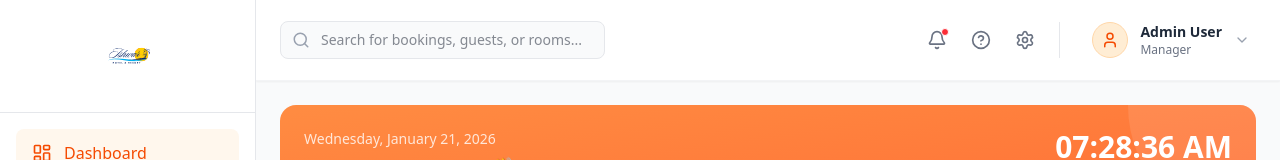
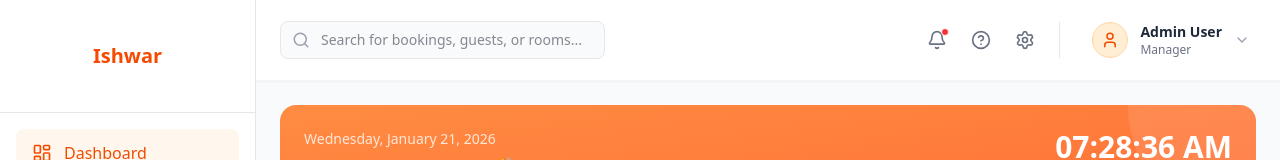
Before and after one commit to itsmeishwar/hotel-reception-management, a React (Vite) app: page / in a window 1280 px wide. Shown: the top 160 px of the page. Built offline with nearby package versions, Linux system fonts and the light colour scheme.

Commit message:
solve the logo not losding page

```diff
--- a/src/components/Sidebar.tsx
+++ b/src/components/Sidebar.tsx
@@ -1,5 +1,4 @@
 import { Link, useLocation } from 'react-router-dom';
-import logo from '../assets/ishwar.svg';
 import {
   LayoutDashboard,
   CalendarDays,
@@ -41,7 +40,9 @@ const Sidebar = () => {
   return (
     <aside className="w-64 bg-white h-screen border-r border-gray-200 flex flex-col flex-shrink-0 z-20">
       <div className="px-6 py-6 border-b border-gray-200 flex items-center justify-center">
-        <img src={logo} alt="Ishwar Hotel & Resort" className="h-16 w-auto object-contain" />
+        <div className="h-16 flex items-center justify-center text-xl font-bold text-orange-600">
+          Ishwar
+        </div>
       </div>
 
       <nav className="flex-1 overflow-y-auto py-4 px-4">
```
